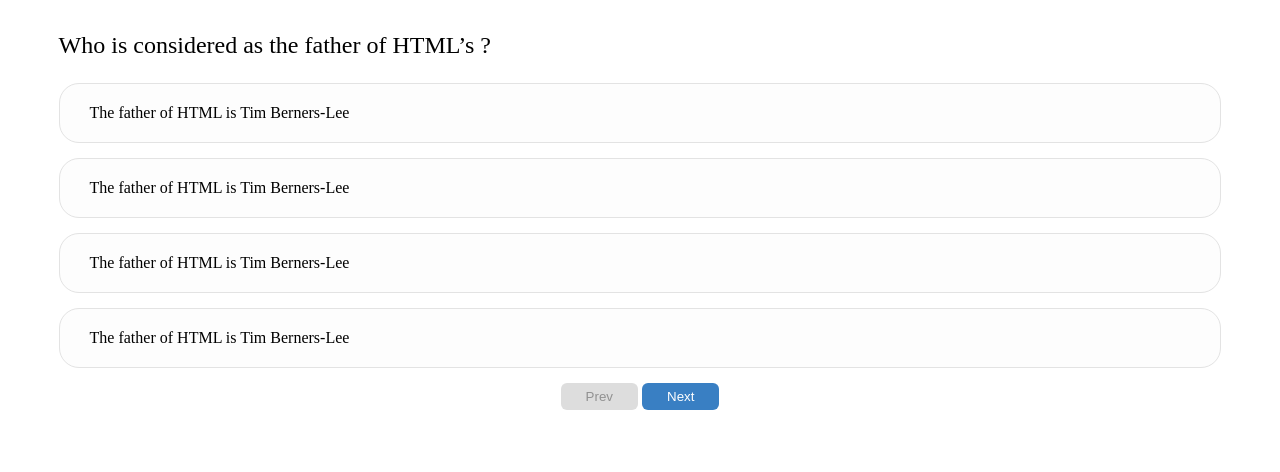
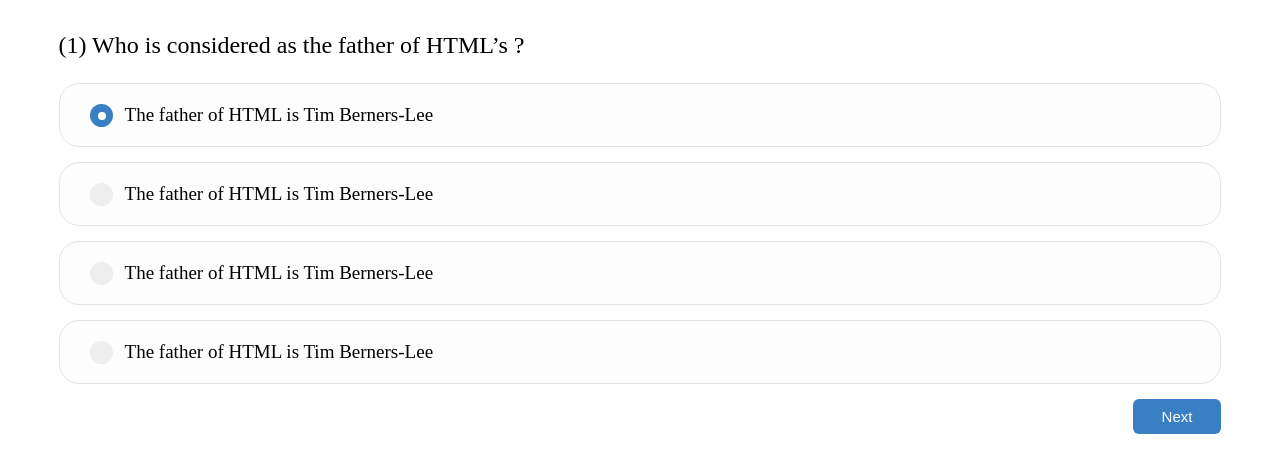
Before and after one commit to CuriousPNCoder/Javascript_Quizapp, a plain HTML site: page index.html in a window 1280 px wide. Drawn offline with Linux system fonts and the light colour scheme.

Commit message:
update task

```diff
--- a/index.html
+++ b/index.html
@@ -26,57 +26,128 @@
         }
 
         .bttn-next {
-            padding: 6px 25px;
+            padding: 9px 29px;
             border-radius: 6px;
             border: none;
             background-color: #397fc3;
             color: white;
+            float: right;
+            font-size: 15px;
         }
-        .bttn-prev{
-             padding: 6px 25px;
+
+        .bttn-prev {
+            padding: 9px 29px;
             border-radius: 6px;
             border: none;
             background-color: #dddddd;
             color: rgb(145, 145, 145);
+            font-size: 15px;
         }
-        .card{
+
+        .card {
             background-color: #ffffff;
             width: 92%;
         }
-        .question-heading{
+
+        .question-heading {
             font-size: 24px;
+        }
+
+        /* The container */
+        .container {
+            display: block;
+            position: relative;
+            padding-left: 35px;
+            cursor: pointer;
+            font-size: 19px;
+            -webkit-user-select: none;
+            -moz-user-select: none;
+            -ms-user-select: none;
+            user-select: none;
+        }
+        .container input {
+            position: absolute;
+            opacity: 0;
+            cursor: pointer;
+        }
+        .checkmark {
+            position: absolute;
+            top: 0;
+            left: 0;
+            height: 23px;
+            width: 23px;
+            background-color: #eee;
+            border-radius: 50%;
+        }
+        .container:hover input~.checkmark {
+            background-color: #ccc;
+        }
+        .container input:checked~.checkmark {
+            background-color: #397fc3;
+        }
+        .checkmark:after {
+            content: "";
+            position: absolute;
+            display: none;
+        }
+        .container input:checked~.checkmark:after {
+            display: block;
+        }
+        .container .checkmark:after {
+            top: 8px;
+            left: 8px;
+            width: 8px;
+            height: 8px;
+            border-radius: 50%;
+            background: white;
         }
     </style>
 </head>
 
 <body>
     <div class="body-back">
-        <!-- <div class="score">
-<span id="user-score"></span>
-<span>/</span>
-<span id="total-score"></span>
-</div> -->
         <div class="card">
-            <p class="question-heading">Who is considered as the father of HTML’s ?</p>
+            <div>
+    <p class="question-heading" id="questionlist">Who is considered as the father of HTML’s ?</p>
     <div class="gap-bottom">
-                <div class="answer-list">The father of HTML is Tim Berners-Lee</div>
+        <div class="answer-list" id="answerlist">
+            <label class="container">The father of HTML is Tim Berners-Lee
+                <input type="radio" checked="checked" name="radio">
+                <span class="checkmark"></span>
+            </label>
+        </div>
     </div>
     <div class="gap-bottom">
-                <div class="answer-list">The father of HTML is Tim Berners-Lee</div>
+        <div class="answer-list">
+            <label class="container">The father of HTML is Tim Berners-Lee
+                <input type="radio" name="radio">
+                <span class="checkmark"></span>
+            </label>
+        </div>
     </div>
     <div class="gap-bottom">
-                <div class="answer-list">The father of HTML is Tim Berners-Lee</div>
+        <div class="answer-list">
+            <label class="container">The father of HTML is Tim Berners-Lee
+                <input type="radio" name="radio">
+                <span class="checkmark"></span>
+            </label>
+        </div>
     </div>
     <div class="gap-bottom">
-                <div class="answer-list">The father of HTML is Tim Berners-Lee</div>
+        <div class="answer-list">
+            <label class="container">The father of HTML is Tim Berners-Lee
+                <input type="radio" name="radio">
+                <span class="checkmark"></span>
+            </label>
+        </div>
+    </div>
+            </div>
+            <div>
+                <button class="bttn-prev" id="prev" style="display: none;">Prev</button>
+                <button class="bttn-next" id="next" style="display: block;">Next</button>
+            </div>
         </div>
 
-        </div>
-        <div>
-            <button class="bttn-prev">Prev</button>
-            <button onclick="myFunc()" class="bttn-next">Next</button>
-        </div>
-    </div>
 </body>
 <script>
     let questions = [
@@ -172,13 +243,17 @@
         }
     ]
 
-    function myFunc() {
-        const displayQuestion = []
-        for (let i = 0; i < questions.length; i++) {
-            displayQuestion.push = questions[i]
-        }
-        console.log(displayQuestion)
-    }
+    let questionList = document.getElementById("questionlist");
+    let current = 0;
+    let questionIndex = current+1;
+
+    questionList.innerHTML = '('+ questionIndex +')' + "  " + questions[current].question;
+
+    let answerList = document.getElementById("answerlist");
+    answerList.innerHTML = '(' + questionIndex + ')' + "  " + questions.answers.option[current].question;
+
+
+
 
 </script>
 
```
Lines whose indentation alone changed are shown as unchanged.
